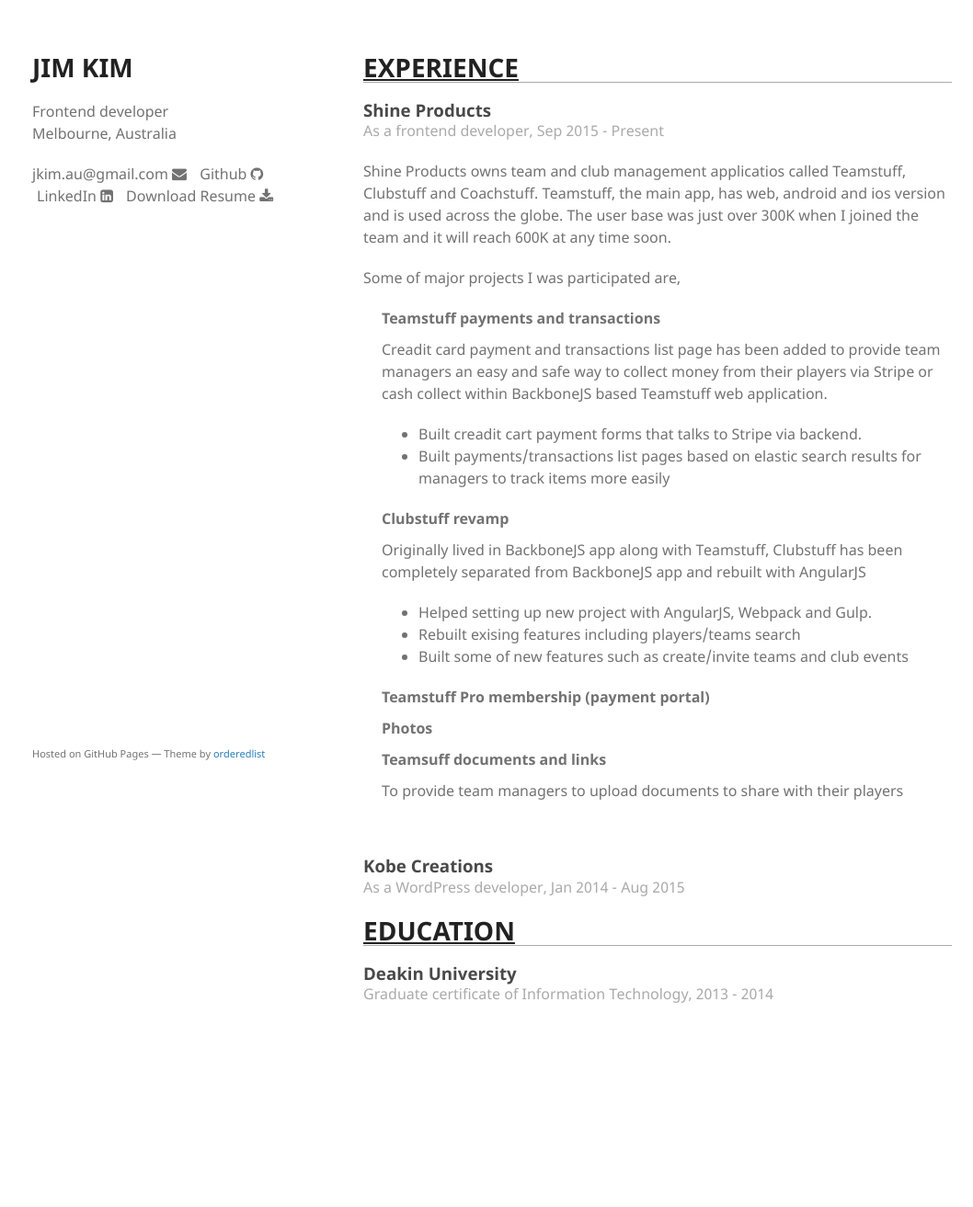
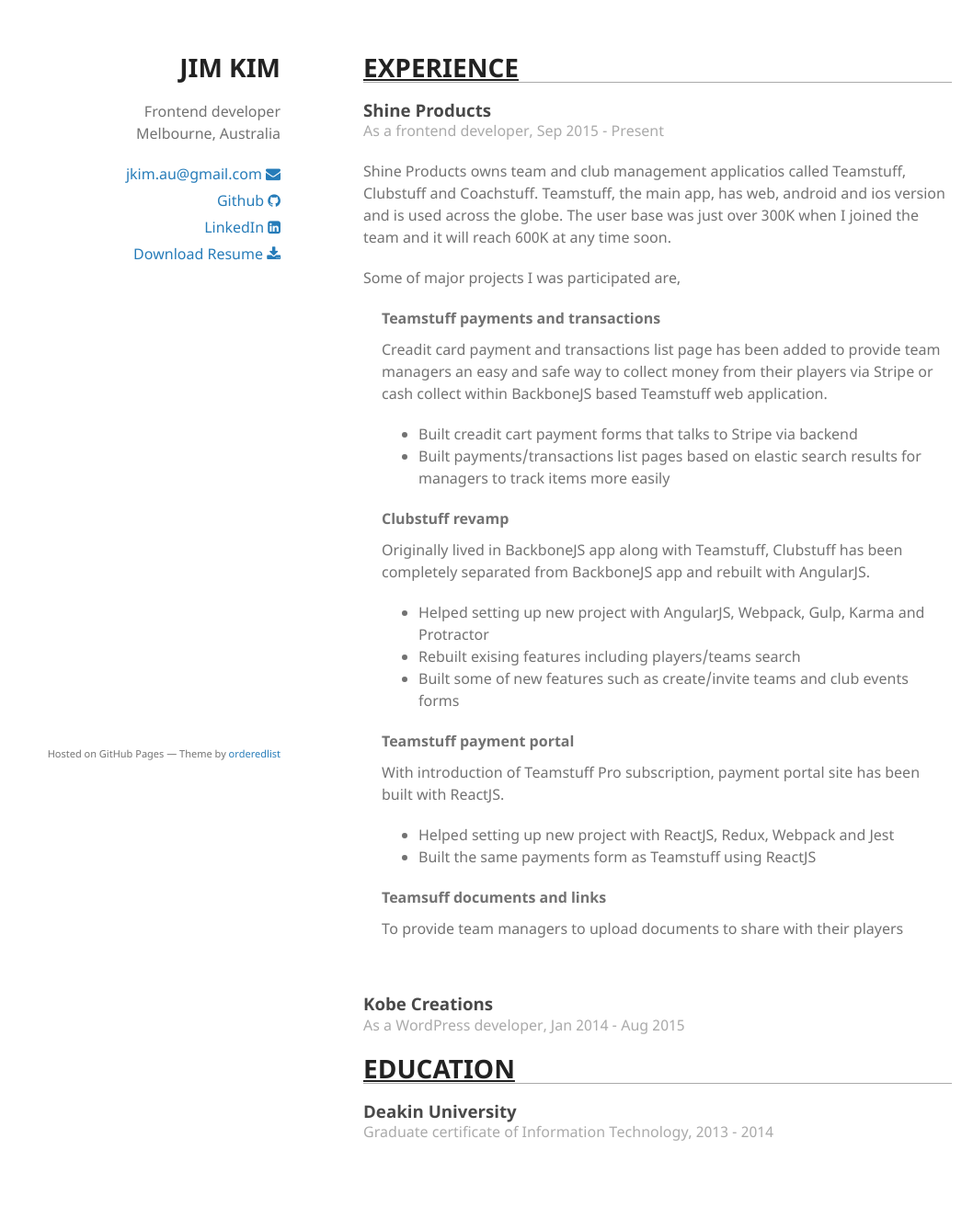
Before and after one commit to jkimau/jkimau.github.io, a Jekyll site: the page built from _pages/resume.html, in a window 1280 px wide. Shown: the whole page at 92% size, without its empty margins (105-1163 px from the left). Built offline with Jekyll 4.4.1, drawn with Linux system fonts in a browser that asks for light colours; before the commit the page ends 1163 px from its top, so only the background shows below that.

Commit message:
resume_header removed and header footer style updated

```diff
--- a/_config.yml
+++ b/_config.yml
@@ -1,4 +1,4 @@
-title: Minimal theme
+title: jkimau.github.io
 description: Minimal is a theme for GitHub Pages.
 # show_downloads: true
 google_analytics:
--- a/_includes/footer.html
+++ b/_includes/footer.html
@@ -1,4 +1,18 @@
-<footer>
+<footer class="{{ page.permalink == 'resume' ? 'resume' : nil }}">
+  {% if page.permalink != 'resume' %}
+    <div class="links">
+      <a href="mailto:{{ site.author.email }}">
+        {{ site.author.email }} <i class="fa fa-envelope" aria-hidden="true"></i>
+      </a>
+      <a href="{{ site.author.github }}" target="_blank">
+        Github <i class="fa fa-github" aria-hidden="true"></i>
+      </a>
+      <a href="{{ site.author.linkedin }}" target="_blank">
+        LinkedIn <i class="fa fa-linkedin-square" aria-hidden="true"></i>
+      </a>
+    </div>
+  {% endif %}
+
   {% if site.github.is_project_page %}
   <p>This project is maintained by <a href="{{ site.github.owner_url }}">{{ site.github.owner_name }}</a></p>
   {% endif %}
--- a/_includes/header.html
+++ b/_includes/header.html
@@ -1,15 +1,33 @@
 <header>
-  <h1><a class="site-title" href="/">{{ site.title | default: site.github.repository_name }}</a></h1>
-  <p class="description">{{ site.description | default: site.github.project_tagline }}</p>
+  {% if page.permalink == 'resume' %}
+    <h1>{{ site.author.name }}</h1>
+    <p>Frontend developer<br/>Melbourne, Australia</p>
+  {% else %}
+    <h1><a class="site-title" href="/">{{ site.title | default: site.github.repository_name }}</a></h1>
+    <p class="description">{{ site.description | default: site.github.project_tagline }}</p>
+  {% endif %}
 
-  <div class="contact">
-    <a href="mailto:{{ site.author.email }}"><i class="fa fa-envelope fa-2x" aria-hidden="true"></i></a>
-    <a href="{{ site.author.github }}" target="_blank"><i class="fa fa-github fa-2x" aria-hidden="true"></i></a>
-    <a href="{{ site.author.linkedin }}" target="_blank"><i class="fa fa-linkedin-square fa-2x" aria-hidden="true"></i></a>
+  <div class="links">
+    {% if page.permalink == 'resume' %}
+      <a href="mailto:{{ site.author.email }}">
+        {{ site.author.email }} <i class="fa fa-envelope" aria-hidden="true"></i>
+      </a>
+      <a href="{{ site.author.github }}" target="_blank">
+        Github <i class="fa fa-github" aria-hidden="true"></i>
+      </a>
+      <a href="{{ site.author.linkedin }}" target="_blank">
+        LinkedIn <i class="fa fa-linkedin-square" aria-hidden="true"></i>
+      </a>
+      <a href="/assets/files/">
+        Download Resume <i class="fa fa-download" aria-hidden="true"></i>
+      </a>
+    {% else %}
+      <a href="/archives">
+        ARCHIVES <i class="fa fa-archive" aria-hidden="true"></i>
+      </a>
+      <a href="/tags">
+        TAGS <i class="fa fa-tags" aria-hidden="true"></i>
+      </a>
+    {% endif %}
   </div>
-
-  <ul class="links">
-    <li><a href="/archives"><strong>ARCHIVES</strong></a></li>
-    <li><a href="/tags"><strong>TAGS</strong></a></li>
-  </ul>
 </header>
--- a/_includes/resume_header.html
+++ /dev/null
@@ -1,19 +0,0 @@
-<header>
-  <h1>{{ site.author.name }}</h1>
-  <p>Frontend developer<br/>Melbourne, Australia</p>
-
-  <div class="contact">
-    <a href="mailto:{{ site.author.email }}">
-      {{ site.author.email }} <i class="fa fa-envelope" aria-hidden="true"></i>
-    </a>
-    <a href="{{ site.author.github }}" target="_blank">
-      Github <i class="fa fa-github" aria-hidden="true"></i>
-    </a>
-    <a href="{{ site.author.linkedin }}" target="_blank">
-      LinkedIn <i class="fa fa-linkedin-square" aria-hidden="true"></i>
-    </a>
-    <a href="/assets/files/">
-      Download Resume <i class="fa fa-download" aria-hidden="true"></i>
-    </a>
-  </div>
-</header>
--- a/_layouts/default.html
+++ b/_layouts/default.html
@@ -5,11 +5,7 @@
 
   <body>
     <div class="wrapper">
-      {% if page.permalink == 'resume' %}
-        {% include resume_header.html %}
-      {% else %}
-        {% include header.html %}
-      {% endif %}
+      {% include header.html %}
 
       <section>
 
--- a/_pages/resume.html
+++ b/_pages/resume.html
@@ -28,7 +28,7 @@
 
         <ul>
           <li>Built creadit cart payment forms that talks to Stripe via
-            backend.</li>
+            backend</li>
           <li>Built payments/transactions list pages based on elastic search
             results for managers to track items more easily</li>
         </ul>
@@ -38,23 +38,27 @@
         <p class="stress">Clubstuff revamp</p>
         <p>Originally lived in BackboneJS app along with Teamstuff,
           Clubstuff has been completely separated from BackboneJS app and
-          rebuilt with AngularJS</p>
+          rebuilt with AngularJS.</p>
 
         <ul>
-          <li>Helped setting up new project with AngularJS, Webpack and
-            Gulp.</li>
+          <li>Helped setting up new project with AngularJS, Webpack,
+            Gulp, Karma and Protractor</li>
           <li>Rebuilt exising features including players/teams search</li>
           <li>Built some of new features such as create/invite teams and
-            club events</li>
+            club events forms</li>
         </ul>
       </div>
 
       <div class="project">
-        <p class="stress">Teamstuff Pro membership (payment portal)</p>
-      </div>
+        <p class="stress">Teamstuff payment portal</p>
+        <p>With introduction of Teamstuff Pro subscription, payment portal site
+          has been built with ReactJS.</p>
 
-      <div class="project">
-        <p class="stress">Photos</p>
+        <ul>
+          <li>Helped setting up new project with ReactJS, Redux, Webpack and
+            Jest</li>
+          <li>Built the same payments form as Teamstuff using ReactJS</li>
+        </ul>
       </div>
 
       <div class="project">
--- a/assets/css/style.scss
+++ b/assets/css/style.scss
@@ -12,50 +12,14 @@
 }
 
 header {
+  text-align: right;
+
   .site-title {
     color: inherit;
   }
 
   .description {
     margin-bottom: 20px;
-  }
-
-  .contact {
-    background: none;
-    border: none;
-    padding-bottom: 20px;
-
-    a {
-      color: inherit;
-      padding: 0 5px;
-      width: auto;
-      border: none;
-
-      &:first-of-type {
-        padding-left: 0;
-      }
-    }
-  }
-
-  ul li {
-    display: flex;
-    align-items: center;
-    justify-content: center;
-
-    a {
-      padding: 0;
-      height: auto;
-    }
-  }
-}
-
-section {
-  width: 640px;
-}
-
-body.resume {
-  header {
-    text-align: right;
   }
 
   .profile img {
@@ -65,10 +29,15 @@
     border-radius: 50%;
     border: 3px solid #ddd;
   }
+}
 
-  .contact a {
+.links {
+  background: none;
+  border: none;
+
+  a {
     display: block;
-    margin-bottom: 10px;
+    margin-bottom: 5px;
     padding: 0;
     color: #267CB9;
 
@@ -76,6 +45,15 @@
       font-weight: normal;
     }
   }
+}
+
+section {
+  width: 640px;
+}
+
+
+footer {
+  text-align: right;
 }
 
 .section {
@@ -117,10 +95,6 @@
     font: 16px/1.5 "Noto Sans", "Helvetica Neue", Helvetica, Arial, sans-serif;
   }
 
-  body.resume header {
-    padding-right: 0;
-  }
-
   div.wrapper {
     width:auto;
     margin:0;
@@ -133,8 +107,8 @@
   }
 
   header {
-    text-align: left;
-    padding-right:320px;
+    text-align: right;
+    padding-right: 0;
   }
 
   section {
@@ -166,10 +140,6 @@
     float:none;
     position:static;
     width:auto;
-  }
-
-  header {
-    padding-right:320px;
   }
 
   section {
```
